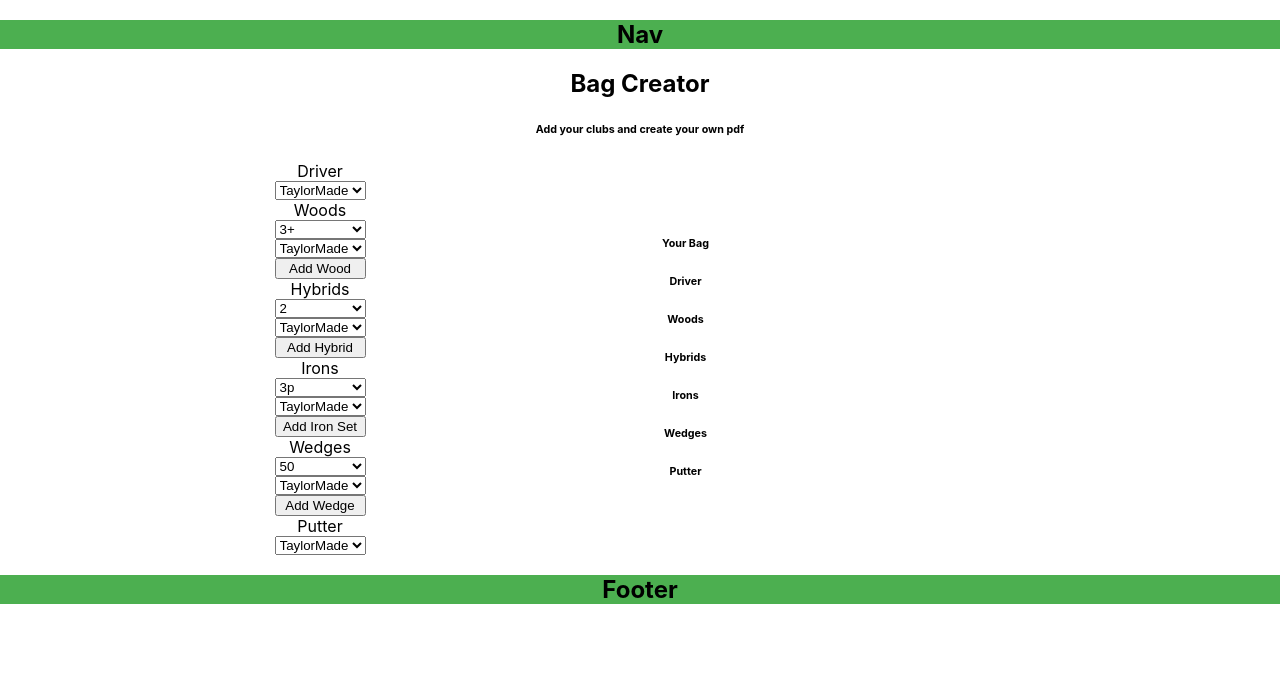
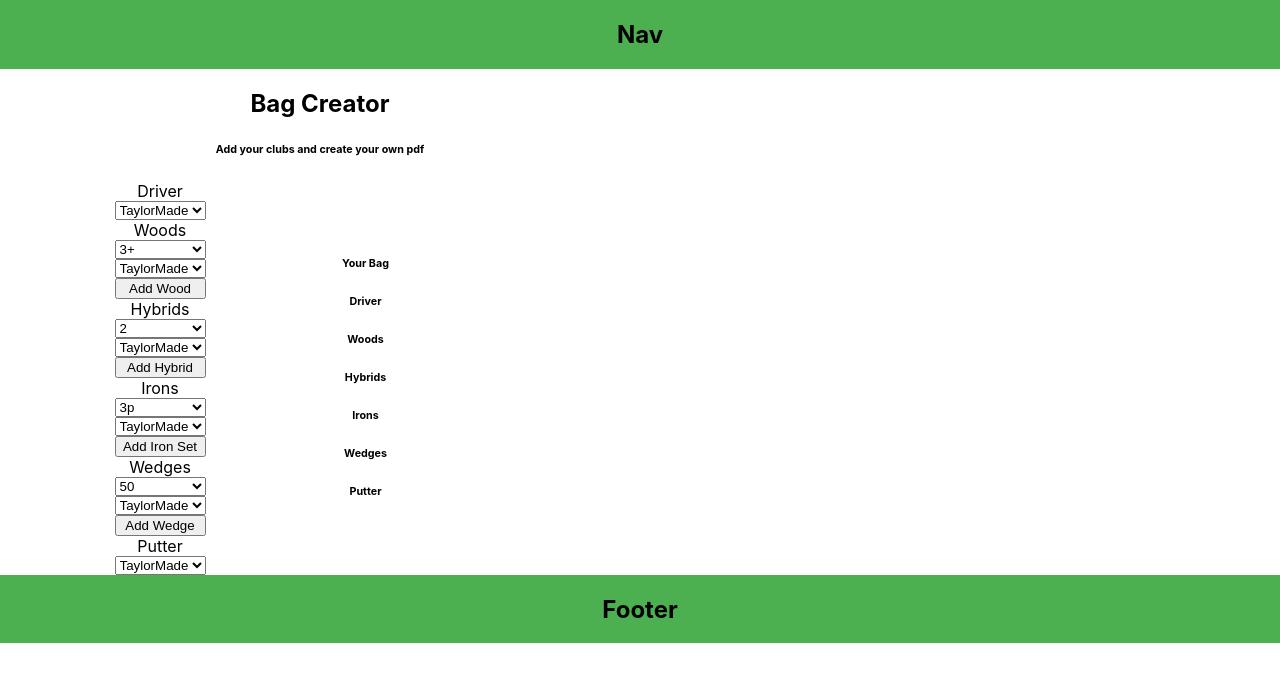
Before and after one commit to poplockndrop1t/golfBuddy, a React (Create React App) app: page / in a window 1280 px wide. Shown: the top 682 px of the page. Built offline with nearby package versions, Linux system fonts and the light colour scheme.

Commit message:
Display flex on app container and child div

```diff
--- a/src/App.css
+++ b/src/App.css
@@ -1,5 +1,7 @@
 .App {
   text-align: center;
+  display: flex;
+  flex-direction: column;
 }
 
 .App-logo {
--- a/src/BagCreator/BagCreator.css
+++ b/src/BagCreator/BagCreator.css
@@ -1,3 +1,7 @@
+.container {
+  width: 50%;
+}
+
 .bagCreatorContainer {
   display: flex;
   justify-content: center;
```
